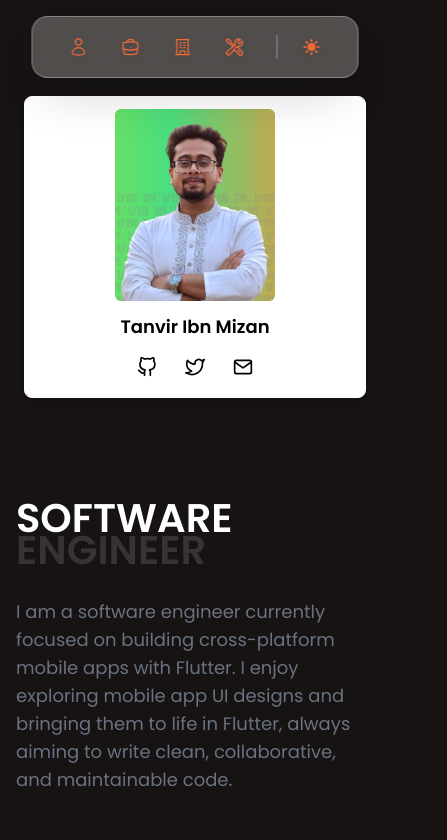
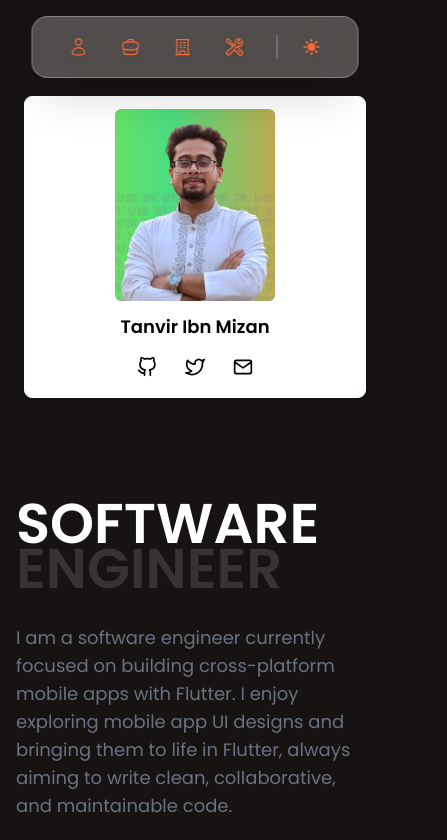
Before and after one commit to 7ANV1R/7ANV1R.github.io, a React (Vite) app: page / in a window 390 px wide. Shown: the top 840 px of the page, 447 px wide, since content can reach past the window. Built offline with nearby package versions, Linux system fonts and the light colour scheme.

Commit message:
feat: update font size in SectionTitle component for improved readability

```diff
--- a/src/components/ui/SectionTitle.jsx
+++ b/src/components/ui/SectionTitle.jsx
@@ -12,7 +12,7 @@ const SectionTitle = ({
         className="font-semibold"
         style={{
           color: 'var(--text-primary)',
-          fontSize: `clamp(2.5rem, 10vw, ${fontSize})`,
+          fontSize: `clamp(3.5rem, 10vw, ${fontSize})`,
           lineHeight: '0.8',
           marginBottom: '0',
         }}
@@ -23,7 +23,7 @@ const SectionTitle = ({
         className="font-semibold"
         style={{
           color: 'var(--text-secondary)',
-          fontSize: `clamp(2.5rem, 10vw, ${fontSize})`,
+          fontSize: `clamp(3.5rem, 10vw, ${fontSize})`,
           lineHeight: '0.8',
           marginTop: '0',
           marginBottom: '0',
```
